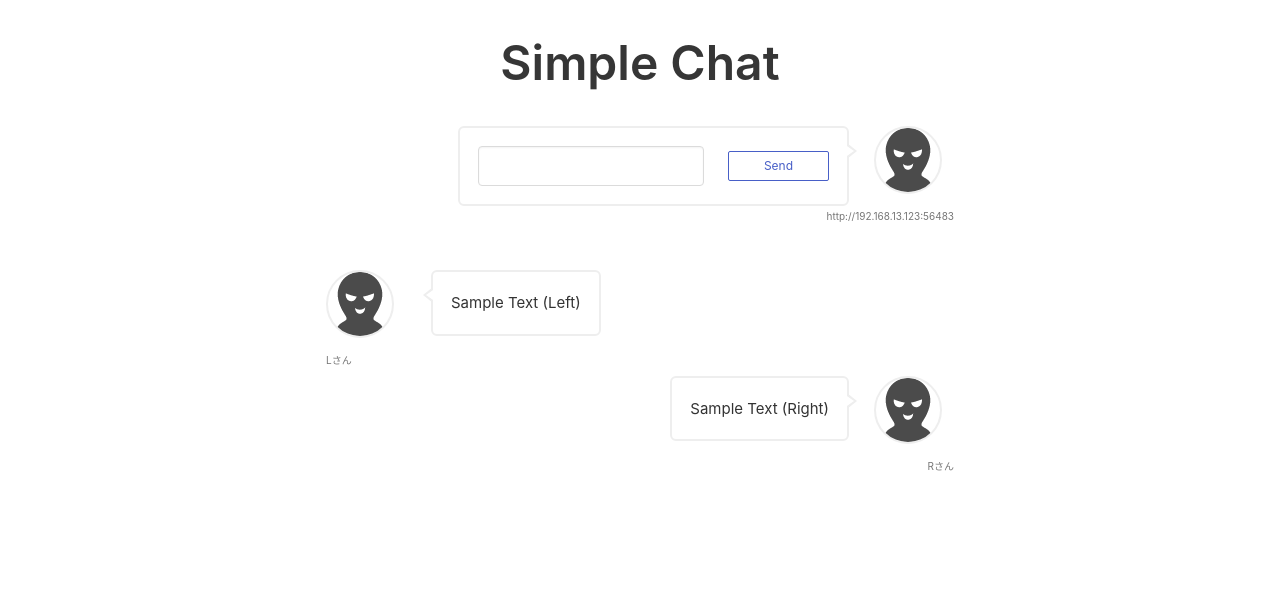
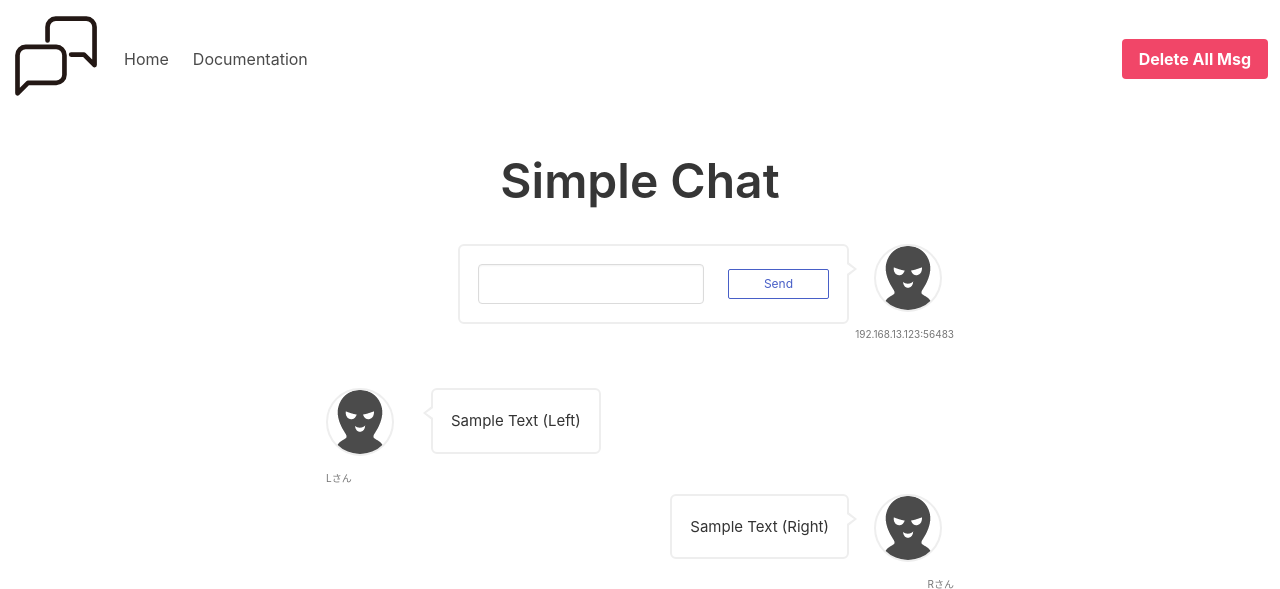
Before and after one commit to Mizuho-AOKI/phpchatapp, a PHP site: page /56483_page/index.html in a window 1280 px wide. Shown: the top 589 px of the page. Run offline with PHP 8.4, Linux system fonts and the light colour scheme.

Commit message:
add a navbar on the top  and a sound effect.

```diff
--- /dev/null
+++ b/56308_page/config.json
@@ -0,0 +1,3 @@
+{
+    "ip": "192.168.13.123:56308"
+}
--- a/56308_page/receiver.php
+++ b/56308_page/receiver.php
@@ -1,6 +1,6 @@
 <?php
 
-    echo "This is receiver.php at 56308 port.";
+    echo "This is receiver.php at 56483 port.";
 
     // avoid the cross-domain constraint
     header("Access-Control-Allow-Origin: *");
@@ -20,7 +20,8 @@
     $message = '';
     $sender  = '';
     if (isset($_POST['message']) && is_string($_POST['message'])) {
-        $message = htmlspecialchars($_POST['message'], ENT_QUOTES);
+        $message = $_POST['message']; // non-sanitize
+        // $message = htmlspecialchars($_POST['message'], ENT_QUOTES); //sanitized
         $sender_ip = $_SERVER['REMOTE_ADDR'];
     }
     if (isset($_POST['sender']) && is_string($_POST['sender'])) {
--- /dev/null
+++ b/56483_page/config.json
@@ -0,0 +1,3 @@
+{
+    "ip": "192.168.13.123:56483"
+}
--- a/56483_page/index.html
+++ b/56483_page/index.html
@@ -1,4 +1,5 @@
-
+<!-- Simple chat agent -->
+<!-- # Set your page ip on the "./config.json" file. -->
 
 <!DOCTYPE html>
 <html lang="ja">
@@ -11,19 +12,95 @@
  <script src="./chat.js"></script>
  <link rel="stylesheet" href="https://cdn.jsdelivr.net/npm/bulma@0.9.3/css/bulma.min.css">
  <link href="./chat.css" rel="stylesheet">
+
+<!-- (要修正) onload.jsにまとめて外部ファイルにする. -->
+
+ <script language="javascript" type="text/javascript">
+    // on_load process : check page ip from config.json
+    $(function(){
+      url = 'config.json';
+      $.getJSON(url, (data) => {
+        $("#myip").text(data.ip);
+        console.log(`ip=${data.ip}`);
+      });
+    });
+    // configで自分の名前, icon種類など簡単な設定を変えられるように.
+
+    $(document).ready(function() {
+    // Check for click events on the navbar burger icon
+    $(".navbar-burger").click(function() {
+
+        // Toggle the "is-active" class on both the "navbar-burger" and the "navbar-menu"
+        $(".navbar-burger").toggleClass("is-active");
+        $(".navbar-menu").toggleClass("is-active");
+    });
+    });
+
+    // 　$('input').click(function() {
+    //     $("#send_sound").get(0).play();
+    //     $("#send_sound").text("sent")
+    //   });
+
+    $(function(){
+        $("#send_btn").click(function(){
+            // document.getElementById("Sound").currentTime = 0; //再生秒数を 0 にセット
+            // document.getElementById("Sound").play();
+            // $("#Sound").currentTime=0;
+            $("#Sound").prop('volume', 0.1);
+            // $('#Sound').get(0).prop("volume", 0.1);
+            $("#Sound").get(0).play();
+            console.log($("#Sound").prop('volume'));
+        });
+    });
+
+
+  </script>
+
 </head>
  <body>
-     <!--
-     <h1>Connection Succeeded.</h1>
-     <h2>The web server has launched successfully via port 56483 !</h2>
 
+    <!-- Navigation bar -->
+    <!-- Ref : https://bulma.io/documentation/components/navbar/ -->
+    <nav class="navbar" role="navigation" aria-label="main navigation">
+        <div class="navbar-brand">
+          <a href="../index.html">
+              <img src="./pageicon.svg" width="112" height="28">
+              <!-- (要修正) change icon! yokonaganisuru-->
+          </a>
 
-     <p>Send Message : </p>
-     <p></p>
-       <form method="post" onsubmit="writeMessage(); return false;">
-          <input id="message" name="message" type="text" value="" />
-          <input type="button" value="Send" onclick="writeMessage()">
-      </form> -->
+          <a role="button" class="navbar-burger" aria-label="menu" aria-expanded="false" data-target="navbarBasicExample">
+            <span aria-hidden="true"></span>
+            <span aria-hidden="true"></span>
+            <span aria-hidden="true"></span>
+          </a>
+        </div>
+
+        <div id="navbarBasicExample" class="navbar-menu">
+          <div class="navbar-start">
+            <a class="navbar-item" href="../index.html">
+              Home
+            </a>
+
+            <a class="navbar-item">
+              Documentation
+            </a>
+
+          </div>
+
+          <div class="navbar-end">
+            <div class="navbar-item">
+              <div class="buttons">
+                <a class="button is-danger">
+                  <strong>Delete All Msg</strong>
+                  <!-- (要修正) メッセージ消去機能追加 -->
+                </a>
+              </div>
+            </div>
+          </div>
+        </div>
+      </nav>
+
+    <!-- Title -->
    <div class="columns is-centered mb-5 mt-5">
     <div class="column is-8">
     <h1 class="title is-1 has-text-centered ">Simple Chat</h1>
@@ -32,12 +109,12 @@
 
    <div class="columns is-centered">
     <div class="column is-6">
-        <!-- 吹き出し（右）の始まり -->
+    <!-- Box to send message -->
     <div class="sb-box">
         <div class="icon-img icon-img-right">
             <img src="./icon.png" />
         </div><!-- /.icon-img icon-img-right -->
-            <div class="icon-name icon-name-right">http://192.168.13.123:56483</div>
+        <div id="myip" class="icon-name icon-name-right">You</div>
         <div class="sb-side sb-side-right">
             <div class="sb-txt sb-txt-right">
                 <!-- <textarea rows="5" cols="30" style="border:0;background-color:#ffffff;color:#000000;" readonly></textarea>            -->
@@ -47,14 +124,14 @@
                             <input id="message" name="message" type="text" class = "input" value="" />
                         </div>
                         <div class="column is-4 is-centered is-vertical-center">
-                                <input type="button"  class="button is-link is-outlined is-small is-fullwidth" value="Send" onclick="writeMessage()">
+                            <input type="button" id="send_btn" class="button is-link is-outlined is-small is-fullwidth" value="Send" onclick="writeMessage()">
                         </div>
                     </div>
                 </form>
             </div><!-- /.sb-txt sb-txt-right -->
         </div><!-- /.sb-side sb-side-right -->
     </div><!-- /.sb-box -->
-        <!-- 吹き出し（右）の終わり -->
+    <!-- / Box to send message -->
     </div>
    </div>
 
@@ -62,7 +139,7 @@
 
   <div id="messageTextBox" class = "column is-6">
 
-        <!-- 吹き出し（左）の始まり -->
+    <!-- Chat box (left) -->
     <div class="sb-box">
         <div class="icon-img icon-img-left">
         <img src="./icon.png" />
@@ -74,9 +151,9 @@
             </div><!-- /.sb-txt sb-txt-left -->
         </div><!-- /.sb-side sb-side-left -->
     </div><!-- /.sb-box -->
-        <!-- 吹き出し（左）の終わり -->
+    <!-- / Chat box (left) -->
 
-        <!-- 吹き出し（右）の始まり -->
+    <!-- Chat box (right) -->
     <div class="sb-box">
         <div class="icon-img icon-img-right">
             <img src="./icon.png" />
@@ -88,10 +165,23 @@
             </div><!-- /.sb-txt sb-txt-right -->
         </div><!-- /.sb-side sb-side-right -->
     </div><!-- /.sb-box -->
-        <!-- 吹き出し（右）の終わり -->
+    <!-- / Chat box (right) -->
 
     </div>
 
 </div>
+
+<!-- sound -->
+<!-- <embed src="sound.mp3" autostart="false" width="0" height="0" id="sound"
+enablejavascript="true"> -->
+<!-- <audio src="sound.mp3" id="send_sound"></audio> -->
+<audio id="Sound" preload="auto">
+    <source src="sound.mp3" type="audio/mp3">
+</audio>
+
+<!-- (要修正) ミュート機能 -->
+<!-- (要修正) 受け取ったときの音追加 -->
+<!-- (要修正) docker image化,  pullしてすぐ実行できるようにしたい.  -->
+
 </body>
 </html>
--- a/56483_page/receiver.php
+++ b/56483_page/receiver.php
@@ -20,7 +20,8 @@
     $message = '';
     $sender  = '';
     if (isset($_POST['message']) && is_string($_POST['message'])) {
-        $message = htmlspecialchars($_POST['message'], ENT_QUOTES);
+        $message = $_POST['message']; // non-sanitize
+        // $message = htmlspecialchars($_POST['message'], ENT_QUOTES); //sanitized
         $sender_ip = $_SERVER['REMOTE_ADDR'];
     }
     if (isset($_POST['sender']) && is_string($_POST['sender'])) {
```
Also changed, not shown: 56308_page/index.html (+26 -18 lines), 56483_page/chat.js (+8 -0 lines), index.html (+37 -4 lines), 56308_page/pageicon.svg (added), 56483_page/pageicon.svg (added), pageicon.svg (added), 5 other files. Lines whose indentation alone changed are shown as unchanged.
